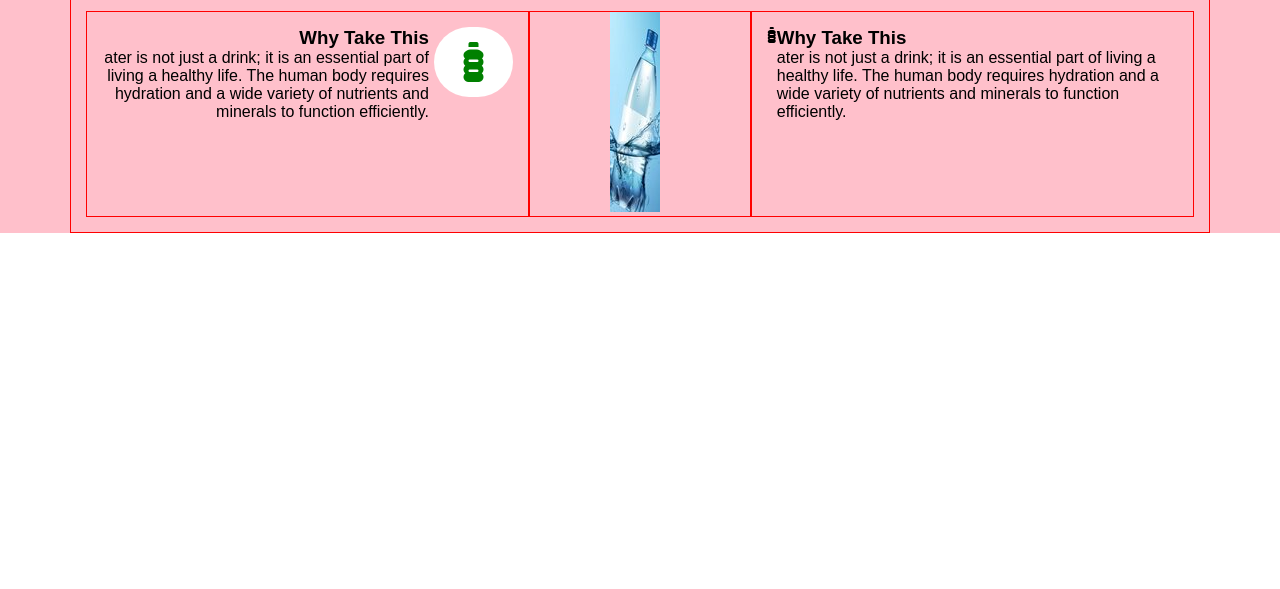
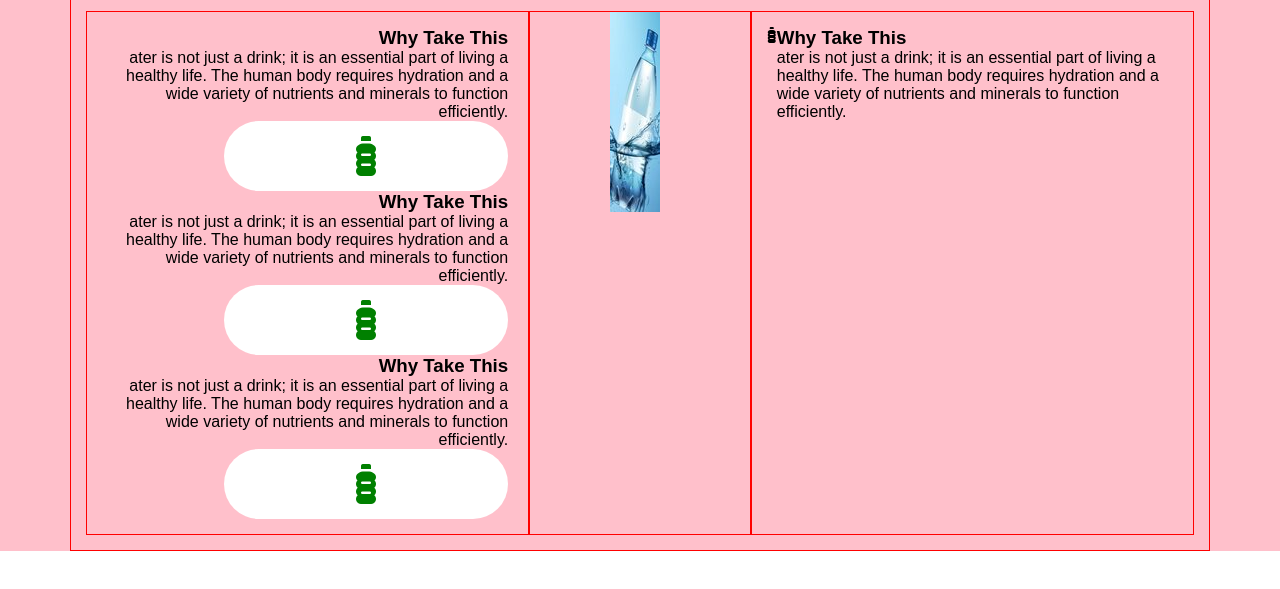
Before and after one commit to saikatsk-maker/water, a plain HTML site: page index.html in a window 1280 px wide. Shown: the part 123-712 px from the top of the page. Drawn offline with Linux system fonts and the light colour scheme; a web font is replaced by a local one.

Commit message:
Update index.html

```diff
--- a/index.html
+++ b/index.html
@@ -24,12 +24,28 @@
 					<div class="s-box1">
 
 							<div class="s-box11">
+							<div>
 								<div>
 									<h3>Why Take This</h3>
 									<p>ater is not just a drink; it is an essential part of living a healthy life. The human body requires hydration and a wide variety of nutrients and minerals to function efficiently.</p>
 								</div>
 							</div>
 								<i class="fa-solid fa-bottle-water"></i>
+								<div>
+								<div>
+									<h3>Why Take This</h3>
+									<p>ater is not just a drink; it is an essential part of living a healthy life. The human body requires hydration and a wide variety of nutrients and minerals to function efficiently.</p>
+								</div>
+							</div>
+								<i class="fa-solid fa-bottle-water"></i>
+								<div>
+								<div>
+									<h3>Why Take This</h3>
+									<p>ater is not just a drink; it is an essential part of living a healthy life. The human body requires hydration and a wide variety of nutrients and minerals to function efficiently.</p>
+								</div>
+							</div>
+								<i class="fa-solid fa-bottle-water"></i>
+							</div>
 
 					</div>
 
```
